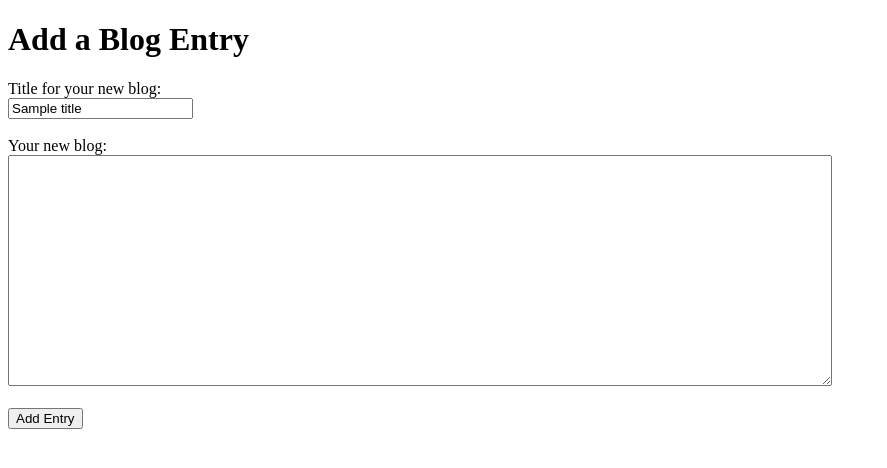
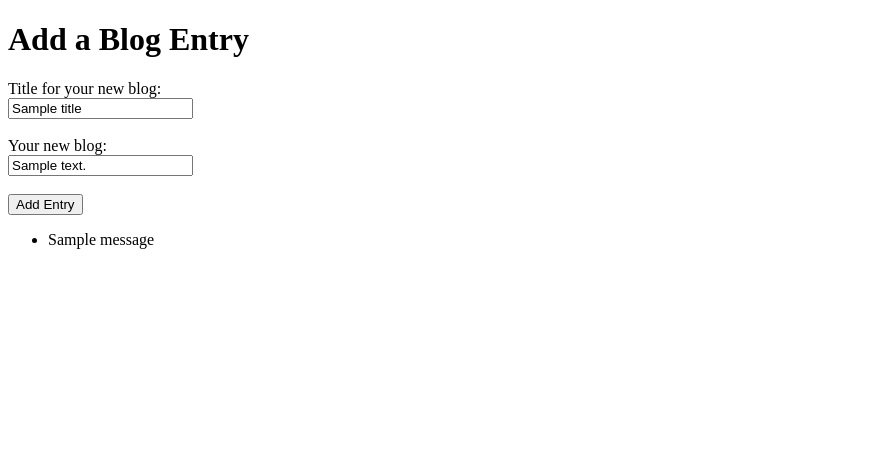
Before and after one commit to tmcook23/blogz, a Python web app: template templates/newpost.html in a window 1280 px wide. Shown: the part 26-494 px from the top of the page, without its empty margins (0-887 px from the left). Run offline with Jinja, Linux system fonts and the light colour scheme; the template is opened without the code that fills it: most values are stand-ins (such as "Sample title", 1, 10 or a date in 2020); one stand-in notice (Sample message) is shown.

Commit message:
Update templates

```diff
--- a/templates/base.html
+++ b/templates/base.html
@@ -15,6 +15,7 @@
             <a href='/newpost'>Add a Blog Entry</a>
         </nav>
 
+
         {% block content %}
         {% endblock %}
 
--- a/templates/newpost.html
+++ b/templates/newpost.html
@@ -6,14 +6,26 @@
 <form action="/newpost" method="post">
     <label for="title">Title for your new blog:</label></td>
     <br>
-    <input name="title" type="text" value="{{ title }}">
+    <input type="text" id="title" name="title" value="{{ title }}" placeholder="Add a Title">
     <br>
     <br>
-    <label for="entry">Your new blog:</label></td>
+    <label for="body">Your new blog:</label></td>
     <br>
-    <textarea name="entry" rows="15" cols="100"></textarea>
+    <!-- <textarea id="body" name="body" value="{{ body }}" rows="15" cols="100" placeholder="Add an Entry."></textarea> -->
+    <input type=textarea id="body" name="body" value="{{ body }}" rows="15" cols="100" placeholder="Add an Entry."></textarea>
+    <!-- the above line returns the body, but the box is too small-->
     <br>
     <br>
     <input type="submit" value="Add Entry">
 </form>
+
+
+    {% with messages = get_flashed_messages(with_categories=True) %}
+        <ul>
+        {% for category,message in messages %}
+            <li class="{{category}}">{{message}}</li>
+        {% endfor %}
+        </ul>
+    {% endwith %}
+
 {% endblock %}
```
